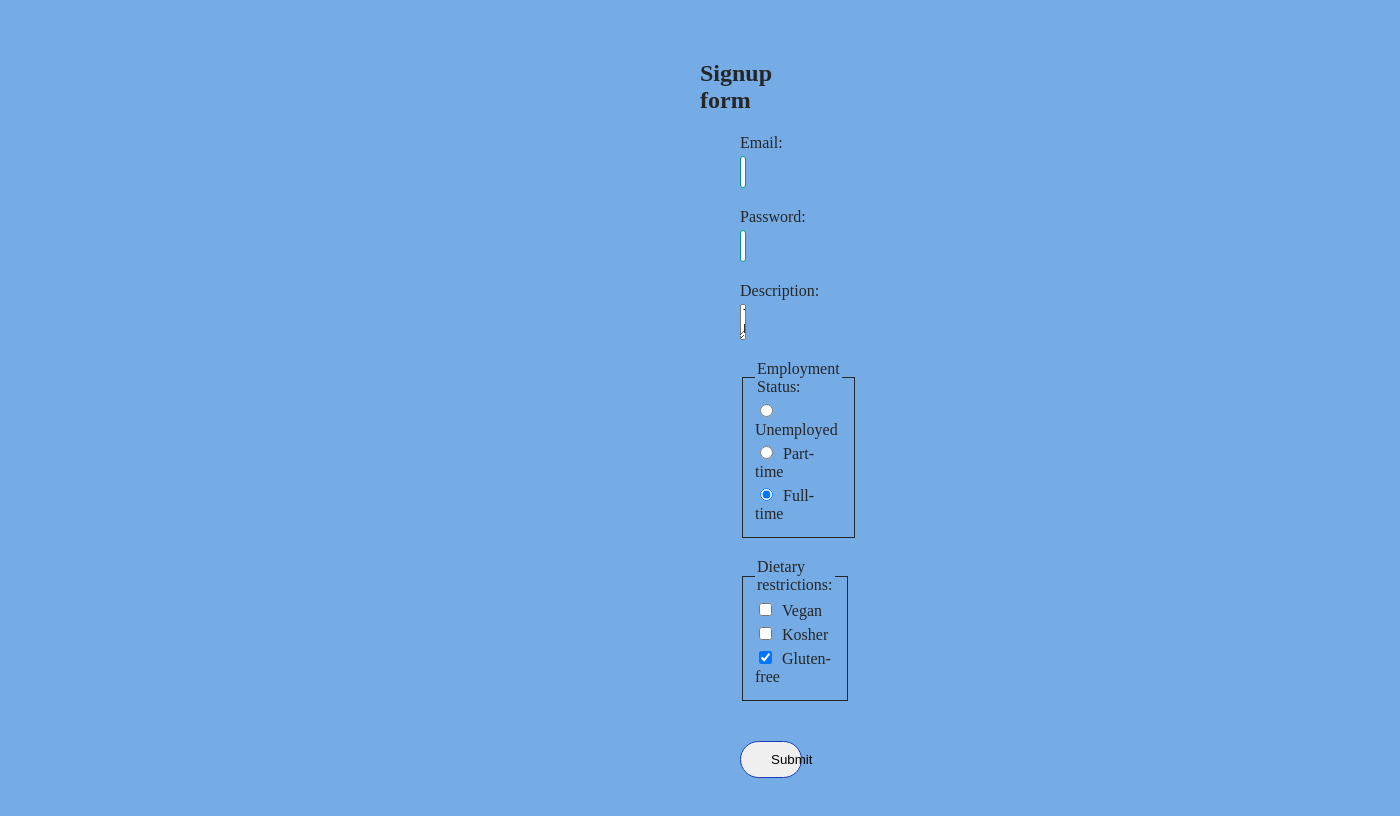
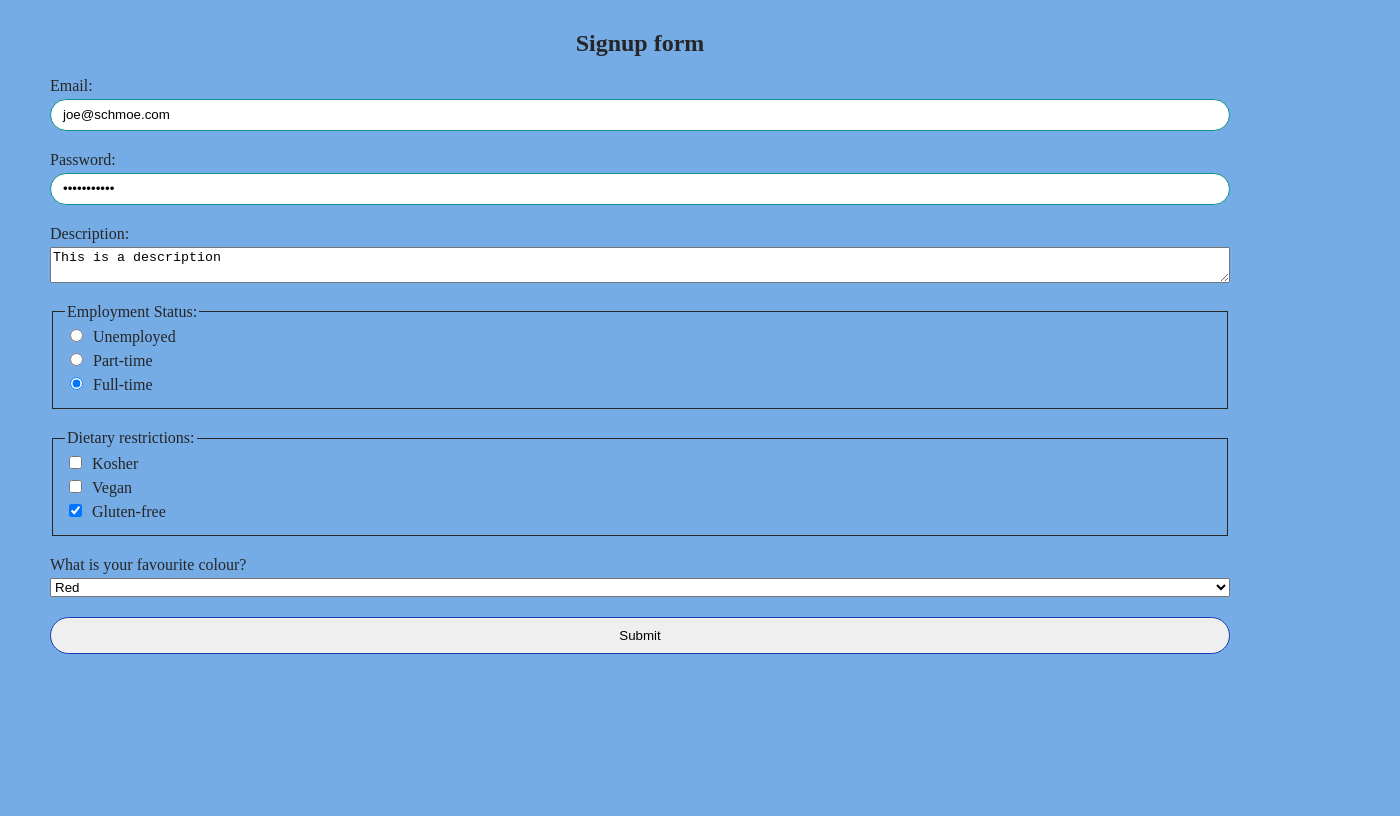
Before and after one commit to Gibson779/my-app, a React (Vite) app: page / in a window 1280 px wide. Shown: the whole page, 1400 px wide, since content can reach past the window. Built offline with nearby package versions, Linux system fonts and the light colour scheme.

Commit message:
New Commit

```diff
--- a/src/App.jsx
+++ b/src/App.jsx
@@ -1,11 +1,18 @@
 
 export default function App() {
+  /**
+   * Challenge: grab the employment status from the form and log it
+   * to the console. (Remember to select one of the radios before submitting)
+   *
+   * Note: This won't work the way you might expect quite yet!
+   */
 
   function signUp(formData) {
     const email = formData.get("email")
     const password = formData.get("password")
     const employmentStatus = formData.get("employmentStatus")
-    console.log(employmentStatus)
+    const dietaryRestrictions = formData.getAll("dietaryRestrictions")
+    console.log(dietaryRestrictions)
   }
 
   return (
@@ -41,18 +48,33 @@ export default function App() {
         <fieldset>
           <legend>Dietary restrictions:</legend>
           <label>
-            <input type="checkbox" name="employmentStatus" value="vegan" />
+            <input type="checkbox" name="dietaryRestrictions" value="kosher" />
+            Kosher
+        </label>
+          <label>
+            <input type="checkbox" name="dietaryRestrictions" value="vegan" />
             Vegan
         </label>
           <label>
-            <input type="checkbox" name="employmentStatus" value="Kosher" />
-            Kosher
-        </label>
-          <label>
-            <input type="checkbox" name="employmentStatus" defaultChecked={true} value="gluten-free" />
+            <input type="checkbox" name="dietaryRestrictions" defaultChecked={true} value="gluten-free" />
             Gluten-free
         </label>
         </fieldset>
+
+        <label htmlFor="favColor"> What is your favourite colour? </label>
+
+          <select id ="favColour">
+            <option>Red</option>
+             <option>Orange</option>
+              <option>Yellow</option>
+               <option>Green</option>
+                <option>Indigo</option>
+                <option>Voilet </option>
+
+
+
+          </select>
+
 
         <button>Submit</button>
 
--- a/src/index.css
+++ b/src/index.css
@@ -4,8 +4,7 @@
 
 body {
     margin: 0;
-    padding: 40px 700px 40px 700px;
-
+    padding: 10px;
     background-color: #75ace6;
     color: #262626;
 }
```
